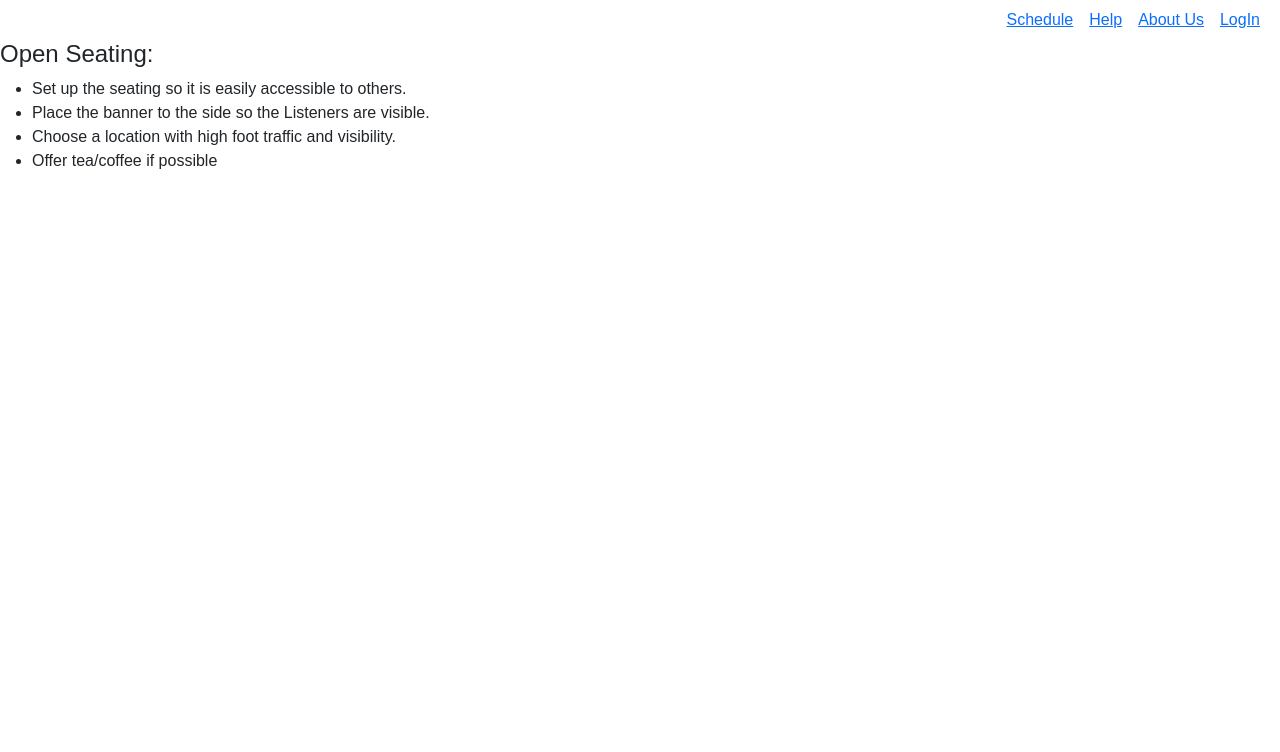
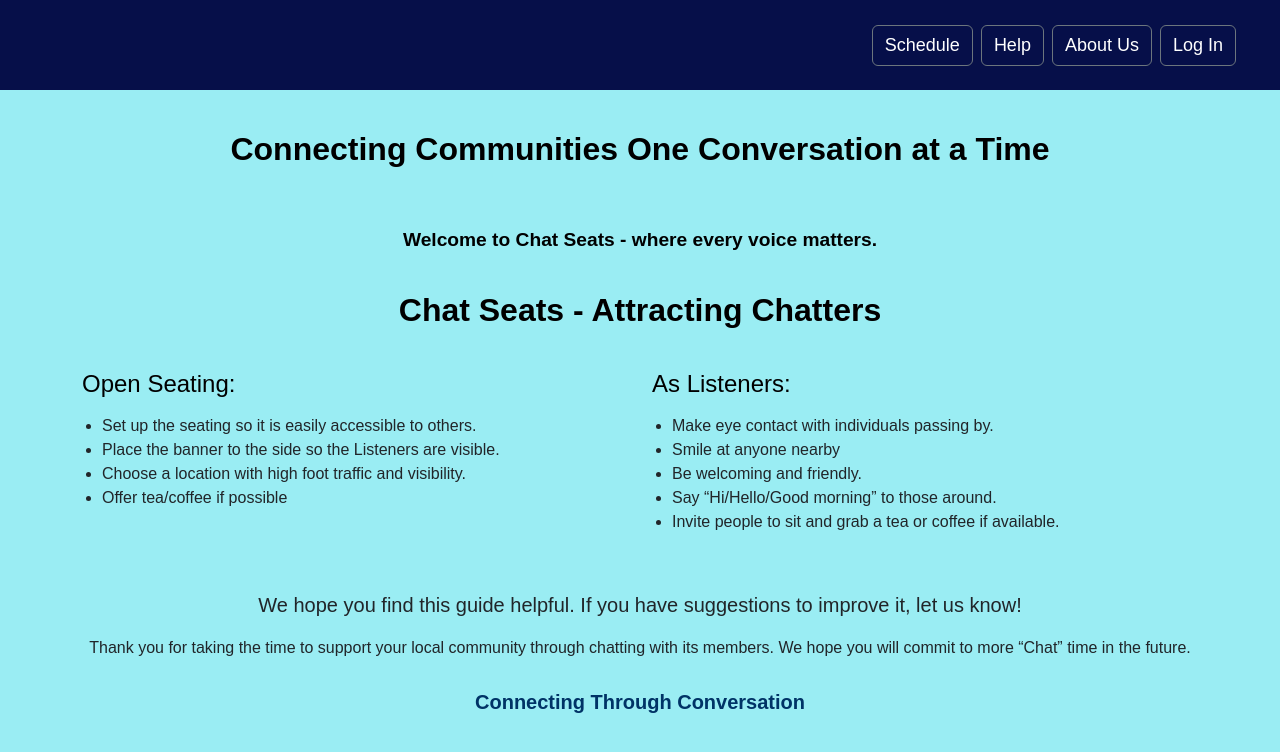
Before and after one commit to GABDY005/ChatSeatFinalWebsite, a React (Create React App) app in the folder client/: page / in a window 1280 px wide. Shown: the top 752 px of the page. Built offline with nearby package versions, Linux system fonts and the light colour scheme.

Commit message:
Tried to change some layout. Still it is missing something for the UI but will do it later.

```diff
--- a/client/src/Pages/Home.css
+++ b/client/src/Pages/Home.css
@@ -1,14 +1,88 @@
 .home-page{
     font-family: Arial, Helvetica, sans-serif;
+    background-color: rgb(154, 237, 243);
+    min-height: 100vh;
 }
 
-.custom-Navbar{
-    background-color: #A8E4F2;
-    padding-top: 1rem;
-    padding-bottom: 1rem;
+.custom-navbar{
+    background-color: #060f49;
+    padding-top: 25px;
+    padding-bottom: 25px;
+    min-height: 90px;
+
 }
 
+.custom-navbar .btn,
+.custom-navbar .navbar-brand{
+    color: white;
+    font-size:large;
+    font-weight: 500;
+}
+
+.custom-navbar .btn-outline-secondary:hover{
+    background-color: aliceblue;
+    color: #003366;
+    padding: 10px 20px;
+    border-radius: 8px;
+}
+
+.hero-bar{
+    font-size: 2rem;
+    font-weight: 600;
+}
+.hero-bar h2{
+    color: black;
+    padding: 40px 20px;
+    margin-bottom: 20px;
+    font-weight: bold;
+
+}
+
+.hero-bar p{
+    font-size: 1.1rem;
+    margin-top: 10px;
+    font-weight: bold;
+}
+
+.heading {
+    text-align: center;
+    margin-top: 10px;
+    margin-bottom: 30px;
+    font-size: larger;
+    color: black;
+    font-weight: 600;
+}
 .main-content{
     margin-top: 40px;
     margin-bottom: 60px;
 }
+
+.title {
+    text-align: center;
+    margin-bottom: 40px;
+    font-weight: bold;
+    color: black;
+}
+
+.section h4{
+    color: black;
+    margin-bottom: 15px;
+}
+
+.section ul{
+    padding-left: 20px;
+}
+
+.message {
+    margin-top: 40px;
+}
+
+.closing{
+    margin-top: 30px;
+    color: #003366;
+    font-weight: bold;
+}
+
+.footer{
+    background-color: rgb(154, 237, 243);
+}
--- a/client/src/Pages/Home.js
+++ b/client/src/Pages/Home.js
@@ -5,22 +5,31 @@ function Home() {
     return(
         <>
         <div className="home-page">
-            <nav className="navbar navbar-expand-lg custom-navbar">
+            <nav className="navbar navbar-expand-lg navbar-light custom-navbar px-4">
                 <div className="container-fluid">
                     <span className="navbar-brand d-flex align-items-center">
                         <img src=""/>
                     </span>
                     <div className="ms-auto">
-                        <Link to="/Scheduling" className="btn-btn-outline-primary mx-2">Schedule</Link>
-                        <Link to="/Help" className="btn-btn-outline-primary mx-2">Help</Link>
-                        <Link to="/About" className="btn-btn-outline-primary mx-2">About Us</Link>
-                        <Link to="/Login" className="btn-btn-outline-primary mx-2">LogIn</Link>
+                        <Link to="/Scheduling" className="btn btn-outline-secondary me-2">Schedule</Link>
+                        <Link to="/Help" className="btn btn-outline-secondary me-2">Help</Link>
+                        <Link to="/About" className="btn btn-outline-secondary me-2">About Us</Link>
+                        <Link to="/Login" className="btn btn-outline-secondary me-2">Log In</Link>
 
                     </div>
                 </div>
 
+            </nav>
 
-            </nav>
+            <div className="hero-bar text-center">
+                <h2>Connecting Communities One Conversation at a Time</h2>
+
+            </div>
+
+            <h4 className="heading">Welcome to Chat Seats - where every voice matters.</h4>
+
+            <div className="container main-content">
+                <h2 className="title"> Chat Seats - Attracting Chatters</h2>
 
             <div className="row content-row">
                 <div className="col-md-6 section">
@@ -32,9 +41,39 @@ function Home() {
                         <li>Offer tea/coffee if possible</li>
                     </ul>
                 </div>
+
+                <div className="col-md-6 section">
+                    <h4>As Listeners:</h4>
+                    <ul>
+                        <li>Make eye contact with individuals passing by.</li>
+                        <li>Smile at anyone nearby</li>
+                        <li>Be welcoming and friendly.</li>
+                        <li>Say “Hi/Hello/Good morning” to those around.</li>
+                        <li>Invite people to sit and grab a tea or coffee if available.</li>
+                    </ul>
+                </div>
             </div>
+            <div className="text-center message">
+                <p className="lead">
+                    We hope you find this guide helpful. If you have suggestions to improve it, let us know!
+                </p>
+
+                <p>
+                    Thank you for taking the time to support your local community through chatting with its members.
+                    We hope you will commit to more “Chat” time in the future.
+                </p>
+                <h5 className="closing"> Connecting Through Conversation</h5>
+
+            </div>
+        </div>
+        <footer className="footer">
+
+
+        </footer>
 
         </div>
+
+
         </>
     );
 
```
